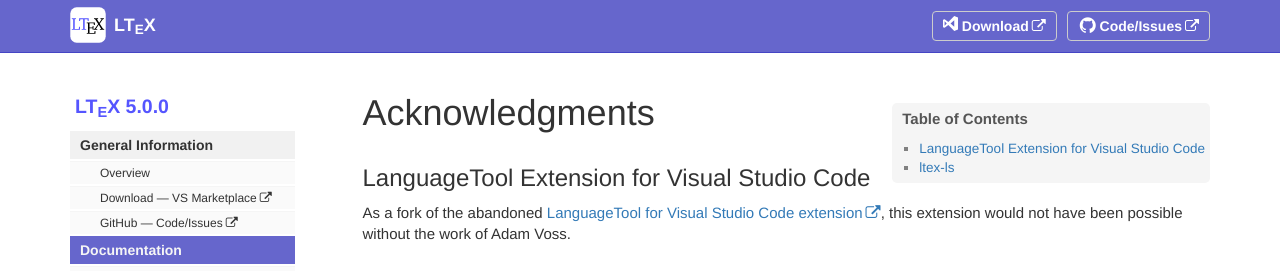
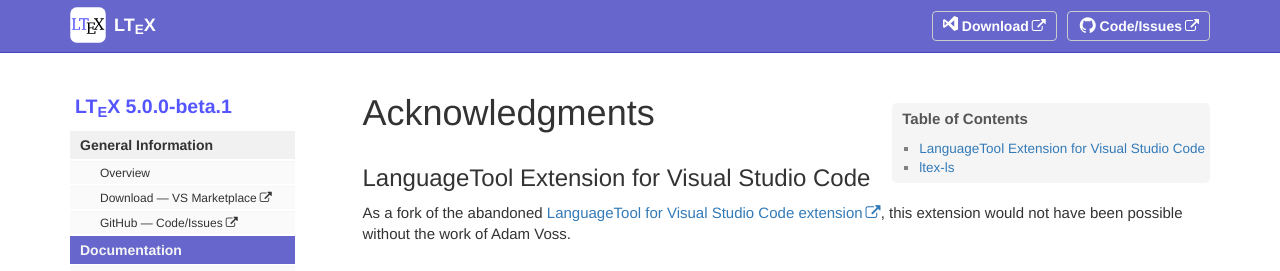
Before and after one commit to valentjn/vscode-ltex, a Jekyll site: the page built from pages/docs/acknowledgments.md, in a window 1280 px wide. Shown: the top 271 px of the page. Built offline with Jekyll 4.4.1, drawn with Linux system fonts in a browser that asks for light colours; comment, search, counter and statistics services are not loaded.

Commit message:
Bump version to 5.0.0-beta.1

```diff
--- a/_data/sidebars/sidebar.yml
+++ b/_data/sidebars/sidebar.yml
@@ -1,7 +1,7 @@
 entries:
   - title: "sidebar"
     product: "LT<sub>E</sub>X"
-    version: "5.0.0"
+    version: "5.0.0-beta.1"
     folders:
       - title: "General Information"
         output: "web"
```
